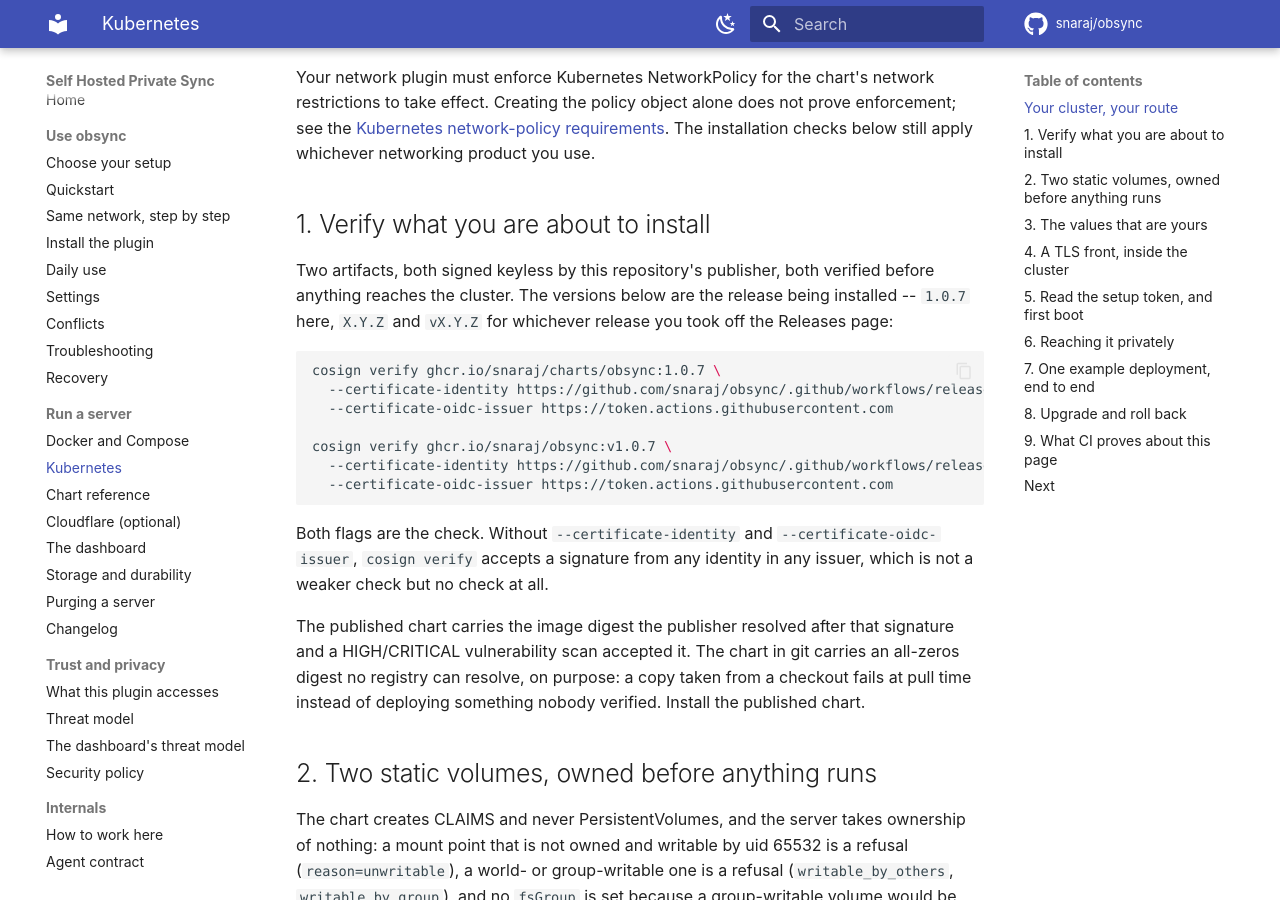
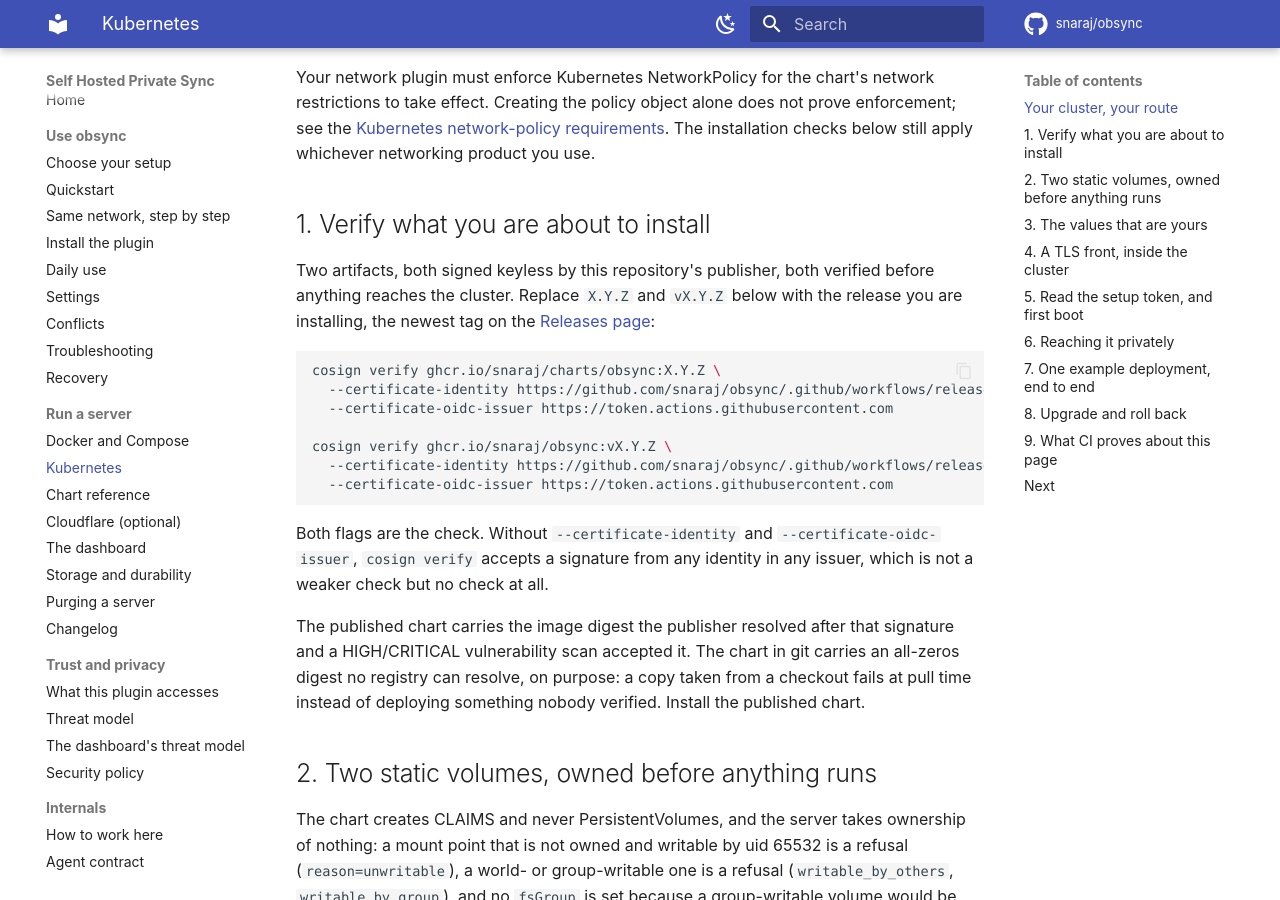
Before and after one commit to snaraj/obsync, an MkDocs documentation site: the page built from docs/kubernetes.md, in a window 1280 px wide and 900 px high, scrolled down 638 px. Built offline with MkDocs 1.6.1 and Material for MkDocs 9.7.7, drawn with Linux system fonts in a browser that asks for light colours; comment, search, counter and statistics services are not loaded.

Commit message:
Group the README's directory the way the docs site is, and stop pinning an old release in examples (#201)
Problem. The README's directory was one table in which a user's "pair my
phone" sat beside a contributor's "read the protocol", while the docs site
already splits Use obsync / Run a server / Trust and privacy / Internals.
Every copy-pasteable verify command named an old release: the README
`v1.0.6`, `docs/server.md` and `docs/kubernetes.md` `v1.0.7`. A stranger
copying them verified, and then ran, a release several versions old.

Changes.
1. README.md: description, then the troubleshooting link, then the
   directory in the site's four groups (new rows: a proxy of your own, the
   static binary under systemd, memory and disk, the status icon). Install
   and Get syncing follow; the walkthrough's verify step takes `vX.Y.Z` and
   says where the newest tag is.
2. docs/server.md, docs/kubernetes.md: `vX.Y.Z` / `X.Y.Z` in the verify
   commands, with the same instruction.

The twenty README translations and the Cloudflare guide's translations are
refreshed in the next commit; until then the translation contract's
fenced-block check fails at this commit alone.

+47/-23 (README +38/-14, kubernetes.md +5/-5, server.md +4/-4).

- Opus5.5

````diff
--- a/docs/kubernetes.md
+++ b/docs/kubernetes.md
@@ -32,16 +32,16 @@
 ## 1. Verify what you are about to install
 
 Two artifacts, both signed keyless by this repository's publisher, both
-verified before anything reaches the cluster. The versions below are the
-release being installed -- `1.0.7` here, `X.Y.Z` and `vX.Y.Z` for whichever
-release you took off the Releases page:
+verified before anything reaches the cluster. Replace `X.Y.Z` and `vX.Y.Z`
+below with the release you are installing, the newest tag on the
+[Releases page](https://github.com/snaraj/obsync/releases/latest):
 
 ```sh
-cosign verify ghcr.io/snaraj/charts/obsync:1.0.7 \
+cosign verify ghcr.io/snaraj/charts/obsync:X.Y.Z \
   --certificate-identity https://github.com/snaraj/obsync/.github/workflows/release-publisher.yml@refs/heads/main \
   --certificate-oidc-issuer https://token.actions.githubusercontent.com
 
-cosign verify ghcr.io/snaraj/obsync:v1.0.7 \
+cosign verify ghcr.io/snaraj/obsync:vX.Y.Z \
   --certificate-identity https://github.com/snaraj/obsync/.github/workflows/release-publisher.yml@refs/heads/main \
   --certificate-oidc-issuer https://token.actions.githubusercontent.com
 ```
````
Also changed, not shown: README.md (+38 -14 lines), docs/server.md (+4 -4 lines).
